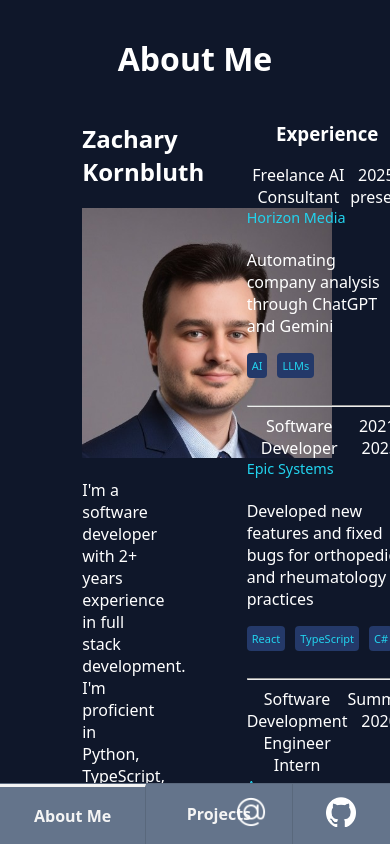
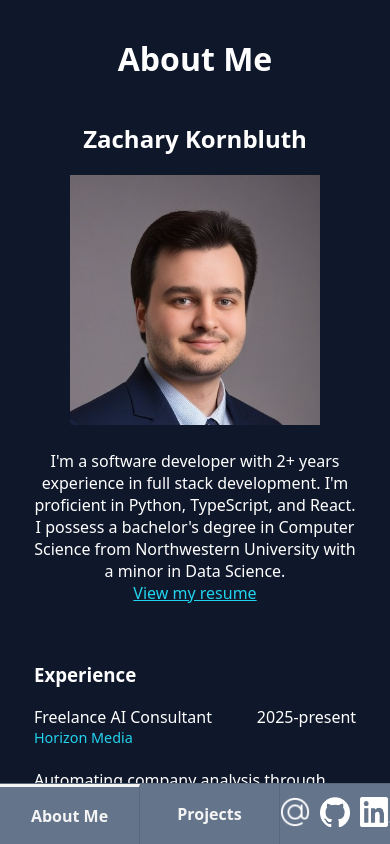
Before and after one commit to zkornbluth/zkornbluth.github.io, a Next.js app: page / in a window 390 px wide. Built offline with nearby package versions, Linux system fonts and the light colour scheme.

Commit message:
Updated About tab style
Now stacks vertically on narrower screen (mobile)

```diff
--- a/app/styles.css
+++ b/app/styles.css
@@ -39,7 +39,7 @@ body {
 }
 
 .bottom-button {
-  width: 37.5%;
+  flex: 3;
   height: 100%;
   color: #F4F4F4;
   background-color: inherit;
@@ -74,16 +74,16 @@ body {
 }
 
 .bottom-links {
-  width: 25%;
+  flex: 2;
   height: 100%;
   display: flex;
   align-items: center;
-  justify-content: center;
+  justify-content: space-evenly;
   background-color: inherit;
+  gap: 10px;
 }
 
 .bottom-link {
-  margin: 0 30px;
   cursor: pointer;
   transition: transform 0.2s;
 }
@@ -116,7 +116,6 @@ body {
   background-color: #243969;
   color: #22D3EE;
   border-radius: 0.25rem;
-  /* border: 1px solid #64748B; */
 }
 
 .project-tech-container {
@@ -188,3 +187,31 @@ body {
 .workexp-des {
   margin-bottom: 16px;
 }
+
+/* Responsive layout for smaller screens */
+@media (max-width: 1100px) {
+  .about-container {
+    flex-direction: column;
+    align-items: center; /* center the sidebar and workexps when stacked */
+    gap: 40px;
+  }
+
+  .about-sidebar,
+  .workexps-container {
+    width: 90%;
+    margin-left: 0; /* remove desktop left margin */
+  }
+
+  .about-sidebar {
+    text-align: center; /* optional: center text/headshot on mobile */
+  }
+
+  .workexps-container {
+    text-align: left; /* keep job descriptions left-aligned */
+  }
+
+  .about-sidebar p {
+    max-width: 400px; /* keeps lines from being too long */
+    margin: 20px auto 0;
+  }
+}
```
